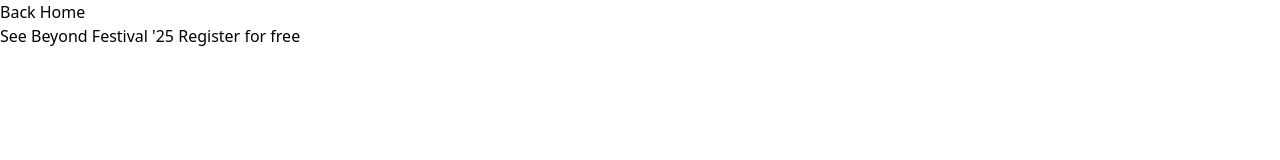
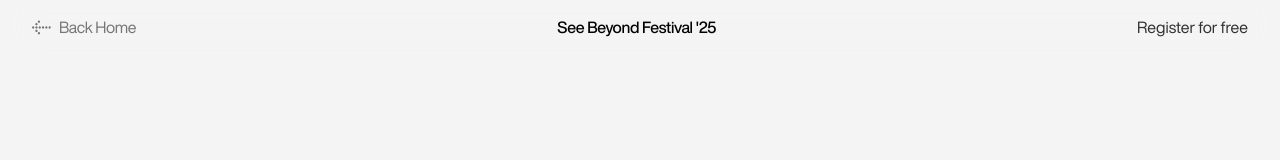
Before and after one commit to rharricharan/seebeyond, a plain HTML site: page index.html in a window 1280 px wide. Drawn offline with nearby package versions, Linux system fonts and the light colour scheme.

Commit message:
pushing main nav commits

```diff
--- a/index.css
+++ b/index.css
@@ -1,6 +1,6 @@
 @import "tailwindcss";
 
-@theme {
+:root {
     /* neutrals */
     --color-base: #f4f4f4;
     --color-blk: #1a1a1a;
@@ -79,6 +79,7 @@ body {
 
 * {
     box-sizing: border-box;
+    line-height: 140%;
     margin: 0;
     padding: 0;
 }
--- a/index.html
+++ b/index.html
@@ -3,21 +3,49 @@
 <head>
     <meta charset="UTF-8">
     <meta name="viewport" content="width=device-width, initial-scale=1.0">
-    <script src="https://cdn.jsdelivr.net/npm/@tailwindcss/browser@4"></script>
+    <script src="https://cdn.tailwindcss.com"></script>
     <link rel="stylesheet" href="index.css">
     <title>MSB | See Beyond Festival</title>
 </head>
 <body>
     <div class="page-wrapper">
-        <header>
-            <div class="header-wrapper">
-                <a class="flex  hover:underline">
-                    <span>Back Home</span>
+        <header class="px-[16px] py-[8px] bg-[rgba(244, 244, 244, 0.6)] backdrop-blur-[20px] w-screen fixed top-0 z-[100]">
+            <div class="flex justify-between items-center w-full">
+                <a class="group px-[16px] py-[8px] flex gap-[16px] items-center text-[var(--color-blk)] transition-all duration-200 ease
+                    hover:underline cursor-pointer"
+                >
+                <span class="tracking-[-0.34px] flex items-center gap-[8px] text-[#767676] group-hover:text-[#1a1a1a] transition-all">
+                    <svg class="fill-[#767676] transform transition-transform
+                            group-hover:fill-[#1a1a1a]
+                            group-hover:translate-x-[-6px]"
+                        width="19"
+                        height="15"
+                        viewBox="0 0 19 15"
+                        xmlns="http://www.w3.org/2000/svg"
+                    >
+                        <path d="M6.94029 6.67504C7.39521 6.21874 8.13391 6.21763 8.59021 6.67255C9.04651 7.12747 9.04762 7.86616 8.5927 8.32246C8.13778 8.77876 7.39909 8.77988 6.94279 8.32496C6.48649 7.87003 6.48537 7.13134 6.94029 6.67504Z" />
+                        <path d="M10.24 6.67006C10.6949 6.21376 11.4336 6.21264 11.8899 6.66756C12.3462 7.12248 12.3473 7.86118 11.8924 8.31748C11.4375 8.77378 10.6988 8.77489 10.2425 8.31997C9.78619 7.86505 9.78507 7.12636 10.24 6.67006Z" />
+                        <path d="M13.5399 6.66506C13.9948 6.20876 14.7335 6.20765 15.1898 6.66257C15.6461 7.11749 15.6472 7.85618 15.1923 8.31248C14.7374 8.76878 13.9987 8.7699 13.5424 8.31498C13.0861 7.86005 13.085 7.12136 13.5399 6.66506Z" />
+                        <path d="M16.8396 6.66008C17.2945 6.20378 18.0332 6.20266 18.4895 6.65758C18.9458 7.1125 18.9469 7.8512 18.492 8.3075C18.0371 8.7638 17.2984 8.76491 16.8421 8.30999C16.3858 7.85507 16.3847 7.11638 16.8396 6.66008Z" />
+                        <path d="M3.64038 6.68003C4.0953 6.22373 4.83399 6.22261 5.29029 6.67753C5.74659 7.13246 5.74771 7.87115 5.29278 8.32745C4.83786 8.78375 4.09917 8.78486 3.64287 8.32994C3.18657 7.87502 3.18545 7.13633 3.64038 6.68003Z" />
+                        <path d="M3.64533 9.97986C4.10025 9.52356 4.83894 9.52245 5.29524 9.97737C5.75154 10.4323 5.75266 11.171 5.29774 11.6273C4.84282 12.0836 4.10412 12.0847 3.64782 11.6298C3.19152 11.1749 3.19041 10.4362 3.64533 9.97986Z" />
+                        <path d="M6.12398 12.451C6.5789 11.9947 7.3176 11.9936 7.77389 12.4485C8.23019 12.9034 8.23131 13.6421 7.77639 14.0984C7.32147 14.5547 6.58277 14.5558 6.12647 14.1009C5.67017 13.646 5.66906 12.9073 6.12398 12.451Z" />
+                        <path d="M6.10654 0.90159C6.56146 0.445291 7.30015 0.444174 7.75645 0.899097C8.21275 1.35402 8.21387 2.09271 7.75895 2.54901C7.30402 3.00531 6.56533 3.00643 6.10903 2.5515C5.65273 2.09658 5.65162 1.35789 6.10654 0.90159Z" />
+                        <path d="M0.340463 6.68501C0.795385 6.22871 1.53408 6.2276 1.99038 6.68252C2.44668 7.13744 2.44779 7.87613 1.99287 8.33243C1.53795 8.78873 0.799256 8.78985 0.342956 8.33493C-0.113343 7.88001 -0.11446 7.14131 0.340463 6.68501Z" />
+                        <path d="M3.63543 3.3802C4.09035 2.9239 4.82904 2.92278 5.28534 3.37771C5.74164 3.83263 5.74276 4.57132 5.28783 5.02762C4.83291 5.48392 4.09422 5.48504 3.63792 5.03011C3.18162 4.57519 3.1805 3.8365 3.63543 3.3802Z" />
+                    </svg>
+                    Back Home
+                </span>
                 </a>
-                <a class="color">
-                    <span>See Beyond Festival '25</span>
+                <a>
+                    <span class="px-[16px] py-[8px] flex font-medium tracking-[-0.34px]">See Beyond Festival '25</span>
                 </a>
-                <a>Register for free</a>
+                <a class="px-[16px] py-[8px] bg-white/0 rounded-[200px] text-black/80
+                        hover:bg-black/10 transition-all duration-200 ease-in-out cursor-pointer
+                        hover:text-black/70"
+                    >
+                    Register for free
+                </a>
             </div>
         </header>
 
```
